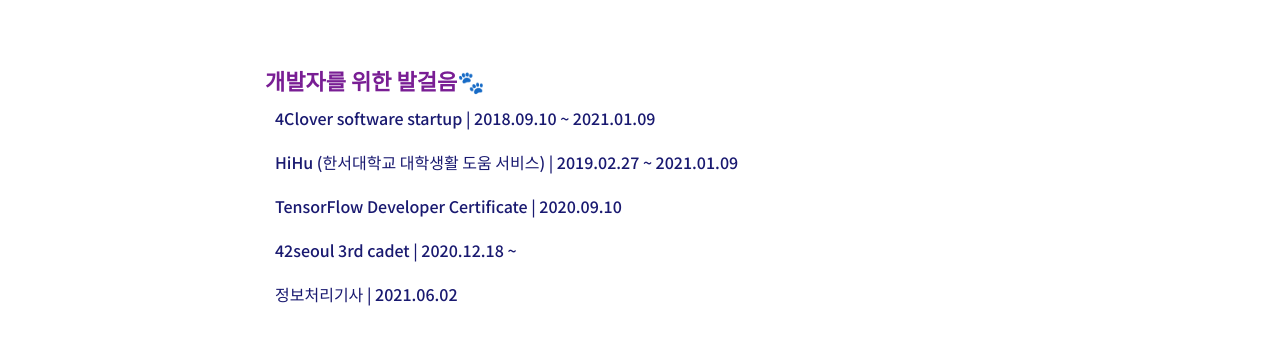
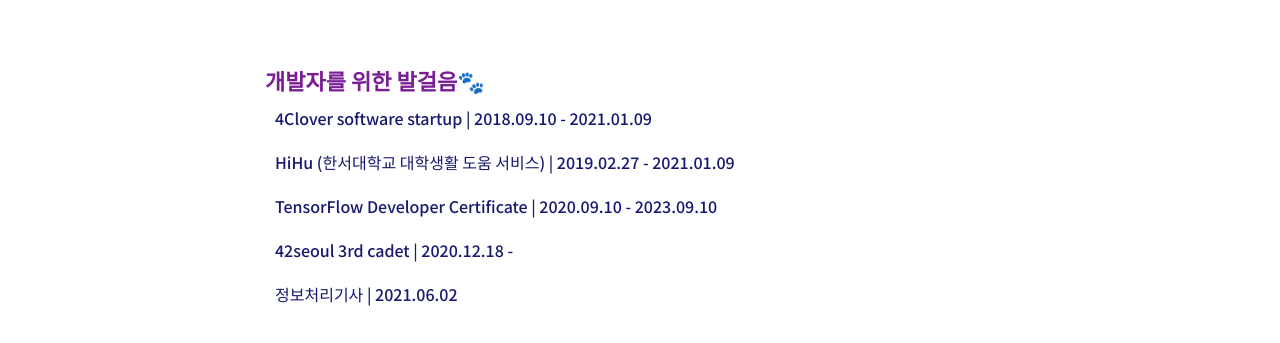
Before and after one commit to yoncho/yoncho.github.io, a Jekyll site: the page built from index.html, in a window 1280 px wide. Shown: the part 842-1185 px from the top of the page. Built offline with Jekyll 4.4.1, drawn with Linux system fonts in a browser that asks for light colours; some web fonts are replaced; the list of posts is cut into pages by our own code.

Commit message:
2021.06.29

```diff
--- a/index.html
+++ b/index.html
@@ -24,25 +24,25 @@
       class="intro-a"
       href=""
       target="_blank"
-      >4Clover software startup | 2018.09.10 ~ 2021.01.09</a
+      >4Clover software startup | 2018.09.10 - 2021.01.09</a
     ><br/>
     <a
       class="intro-a"
-      href=""
+      href="https://yoncho.github.io/REPORT/2_2021.01.09"
       target="_blank"
-      >HiHu (한서대학교 대학생활 도움 서비스) | 2019.02.27 ~ 2021.01.09</a
+      >HiHu (한서대학교 대학생활 도움 서비스) | 2019.02.27 - 2021.01.09</a
     ><br/>
     <a
       class="intro-a"
       href="https://www.credential.net/f951e994-ab9b-4437-9ff1-c45a39d3877c#gs.q63xwy"
       target="_blank"
-      >TensorFlow Developer Certificate | 2020.09.10</a
+      >TensorFlow Developer Certificate | 2020.09.10 - 2023.09.10</a
     ><br/>
     <a
       class="intro-a"
       href="https://profile.intra.42.fr/users/yoncho"
       target="_blank"
-      >42seoul 3rd cadet | 2020.12.18 ~</a
+      >42seoul 3rd cadet | 2020.12.18 - </a
     ><br/>
     <a
       class="intro-a"
```
Also changed, not shown: REPORT/3_2021.06.29.md (added, +77 -0 lines).
